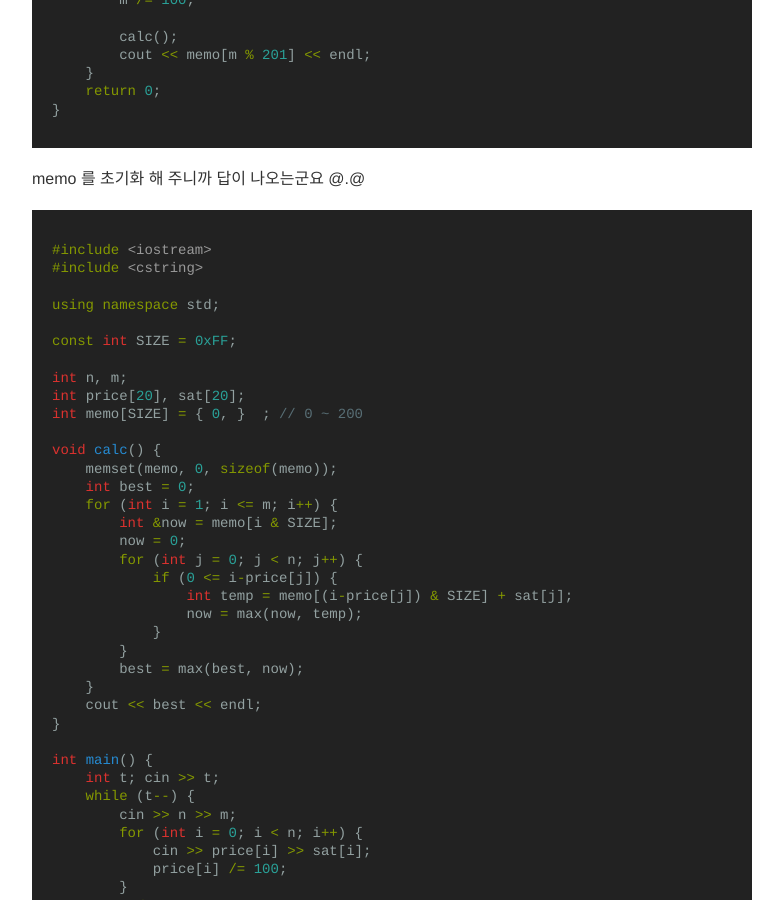
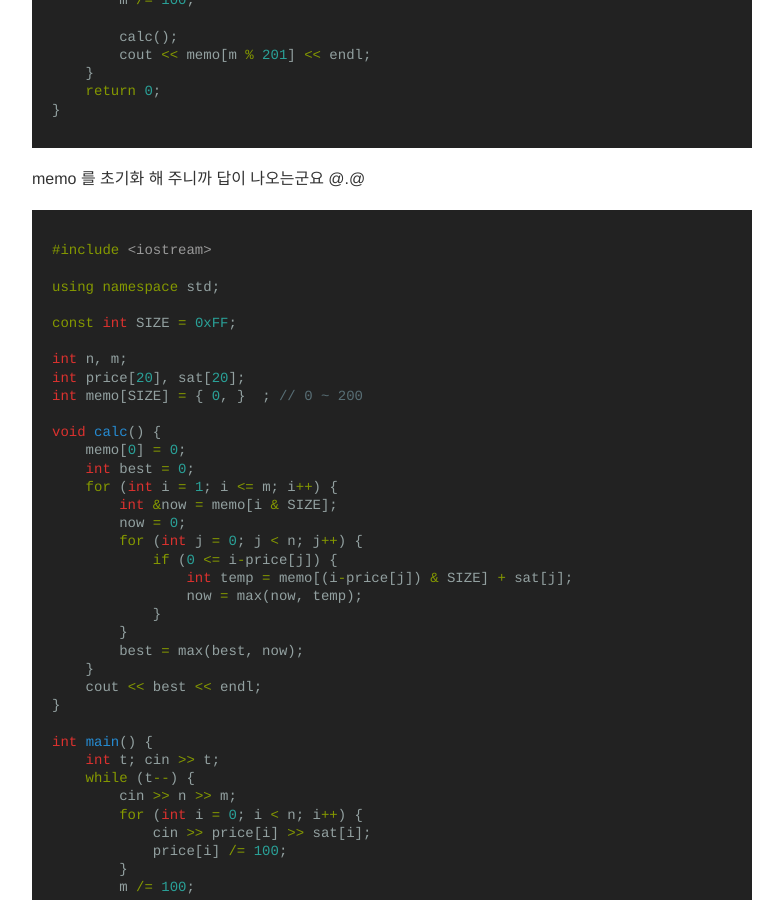
Before and after one commit to seirion/aaa, a Jekyll site: the page built from _posts/2016-03-24-meeting-051.md, in a window 1280 px wide and 900 px high, scrolled down 1055 px. Shown: the whole window, without its empty margins (248-1031 px from the left). Built offline with Jekyll 4.4.1, drawn with Linux system fonts in a browser that asks for light colours; comment, search, counter and statistics services are not loaded.

Commit message:
Update 2016-03-24-meeting-051.md

````diff
--- a/_posts/2016-03-24-meeting-051.md
+++ b/_posts/2016-03-24-meeting-051.md
@@ -63,7 +63,6 @@ memo 를 초기화 해 주니까 답이 나오는군요 @.@
 
 ```cpp
 #include <iostream>
-#include <cstring>
 
 using namespace std;
 
@@ -74,7 +73,7 @@ int price[20], sat[20];
 int memo[SIZE] = { 0, }  ; // 0 ~ 200
 
 void calc() {
-    memset(memo, 0, sizeof(memo));
+    memo[0] = 0;
     int best = 0;
     for (int i = 1; i <= m; i++) {
         int &now = memo[i & SIZE];
````
